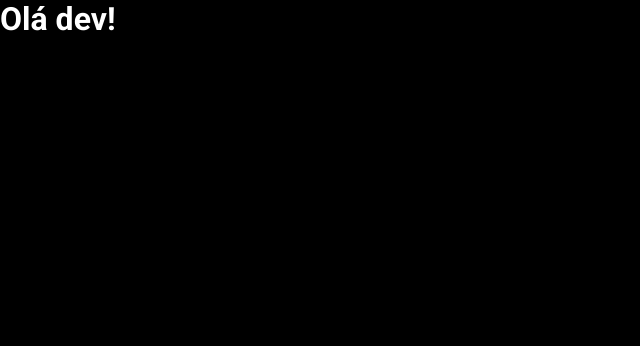
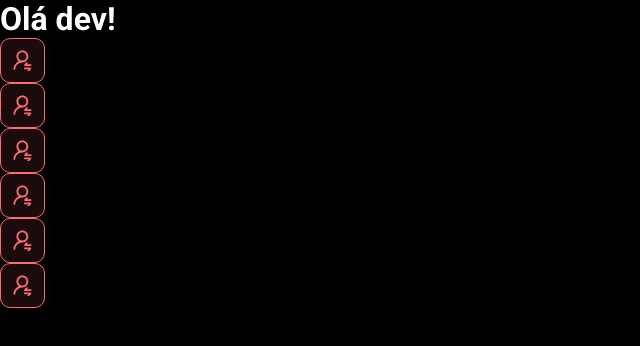
Before and after one commit to nevesade/dsmeta, a React (Vite) app in the folder frontend/: page / in a window 1280 px wide. Shown: the top 346 px of the page, without its empty margins (0-640 px from the left). Built offline with nearby package versions, Linux system fonts and the light colour scheme.

Commit message:
First component

```diff
--- a/frontend/src/App.tsx
+++ b/frontend/src/App.tsx
@@ -1,10 +1,21 @@
+import NotificationButon from "./components/NotificationButton"
 
 
 function App() {
 
 
   return (
-    <h1>Olá dev!</h1>
+
+    <>
+      <h1>Olá dev!</h1>
+      <NotificationButon />
+      <NotificationButon />
+      <NotificationButon />
+      <NotificationButon />
+      <NotificationButon />
+      <NotificationButon />
+    </>
+
   )
 }
 
--- /dev/null
+++ b/frontend/src/components/NotificationButton/index.tsx
@@ -0,0 +1,15 @@
+import icon from '../../assets/img/notification-icon.svg'
+import './styles.css'
+
+function NotificationButon() {
+
+
+    return (
+        <div className="dsmeta-red-btn">
+            <img src={icon} alt="Notificar" />
+        </div>
+
+    )
+}
+
+export default NotificationButon
--- /dev/null
+++ b/frontend/src/components/NotificationButton/styles.css
@@ -0,0 +1,16 @@
+
+.dsmeta-red-btn {
+    height: 45px;
+    width: 45px;
+    background: rgba(255, 107, 114, 0.1);
+    border: 1px solid #ff6b72;
+    border-radius: 10px;
+    display: flex;
+    align-items: center;
+    justify-content: center;
+    cursor: pointer;
+  }
+
+  .dsmeta-red-btn img {
+      width: 19px;
+  }
```
Also changed, not shown: frontend/src/assets/img/notification-icon.svg (added).
